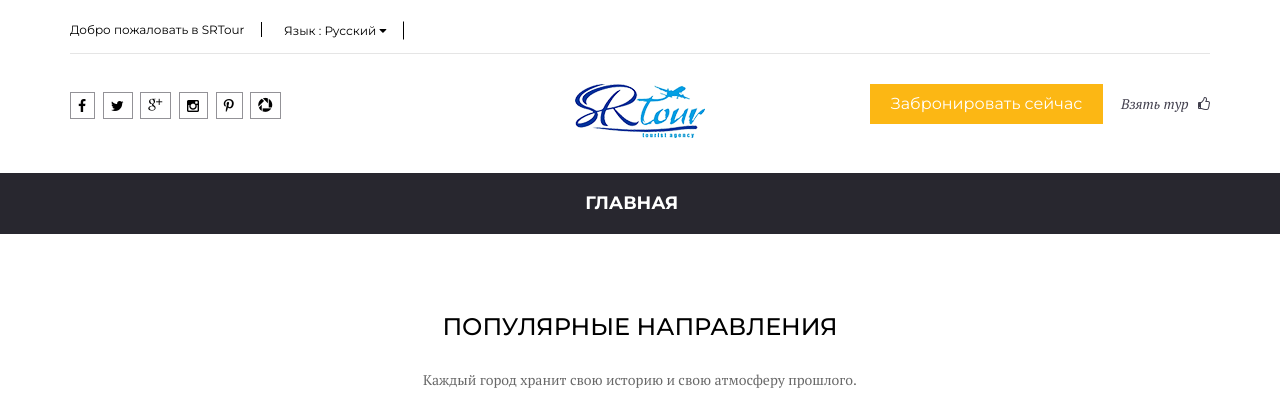
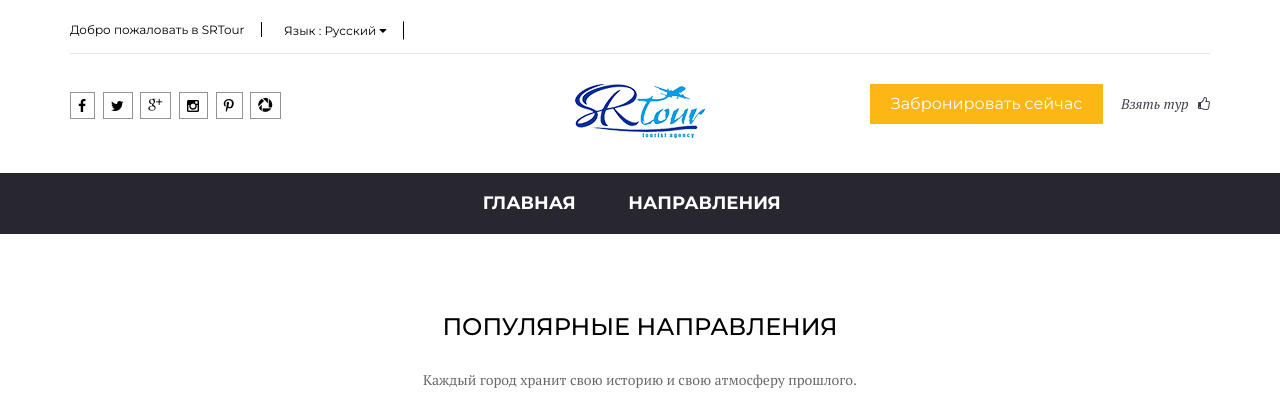
Before and after one commit to AlexTheMaggot/samrois, a Django app: page /ru/ in a window 1280 px wide. Shown: the top 414 px of the page. Run offline with Django 3.2, Linux system fonts and the light colour scheme; some libraries are stand-ins or nearby versions.

Commit message:
Add Tour Item to Menu

```diff
--- a/samrois/mainapp/templates/blocks/menu.html
+++ b/samrois/mainapp/templates/blocks/menu.html
@@ -16,19 +16,22 @@
                         {% if '/en/' in request.path %}
                             <div class="collapse navbar-collapse navbar-ex1-collapse padd0">
                                 <ul class="nav navbar-nav">
-                                    <li class="dropdown"><a href="{% url 'en_index' %}" class="dropdown-toggle" data-toggle="dropdown">HOME</a></li>
+                                    <li><a href="{% url 'en_index' %}">HOME</a></li>
+                                    <li><a href="{% url 'en_tour_list' %}">TOURS</a></li>
                                 </ul>
                             </div>
                         {% elif '/ko/' in request.path %}
                             <div class="collapse navbar-collapse navbar-ex1-collapse padd0">
                                 <ul class="nav navbar-nav">
-                                    <li class="dropdown"><a href="{% url 'ko_index' %}" class="dropdown-toggle" data-toggle="dropdown">집</a></li>
+                                    <li><a href="{% url 'ko_index' %}">집</a></li>
+                                    <li><a href="{% url 'ko_tour_list' %}">지도</a></li>
                                 </ul>
                             </div>
                         {% else %}
                             <div class="collapse navbar-collapse navbar-ex1-collapse padd0">
                                 <ul class="nav navbar-nav">
-                                    <li class="dropdown"><a href="{% url 'ru_index' %}" class="dropdown-toggle" data-toggle="dropdown">Главная</a></li>
+                                    <li><a href="{% url 'ru_index' %}">Главная</a></li>
+                                    <li><a href="{% url 'ru_tour_list' %}">Направления</a></li>
                                 </ul>
                             </div>
                         {% endif %}
```
